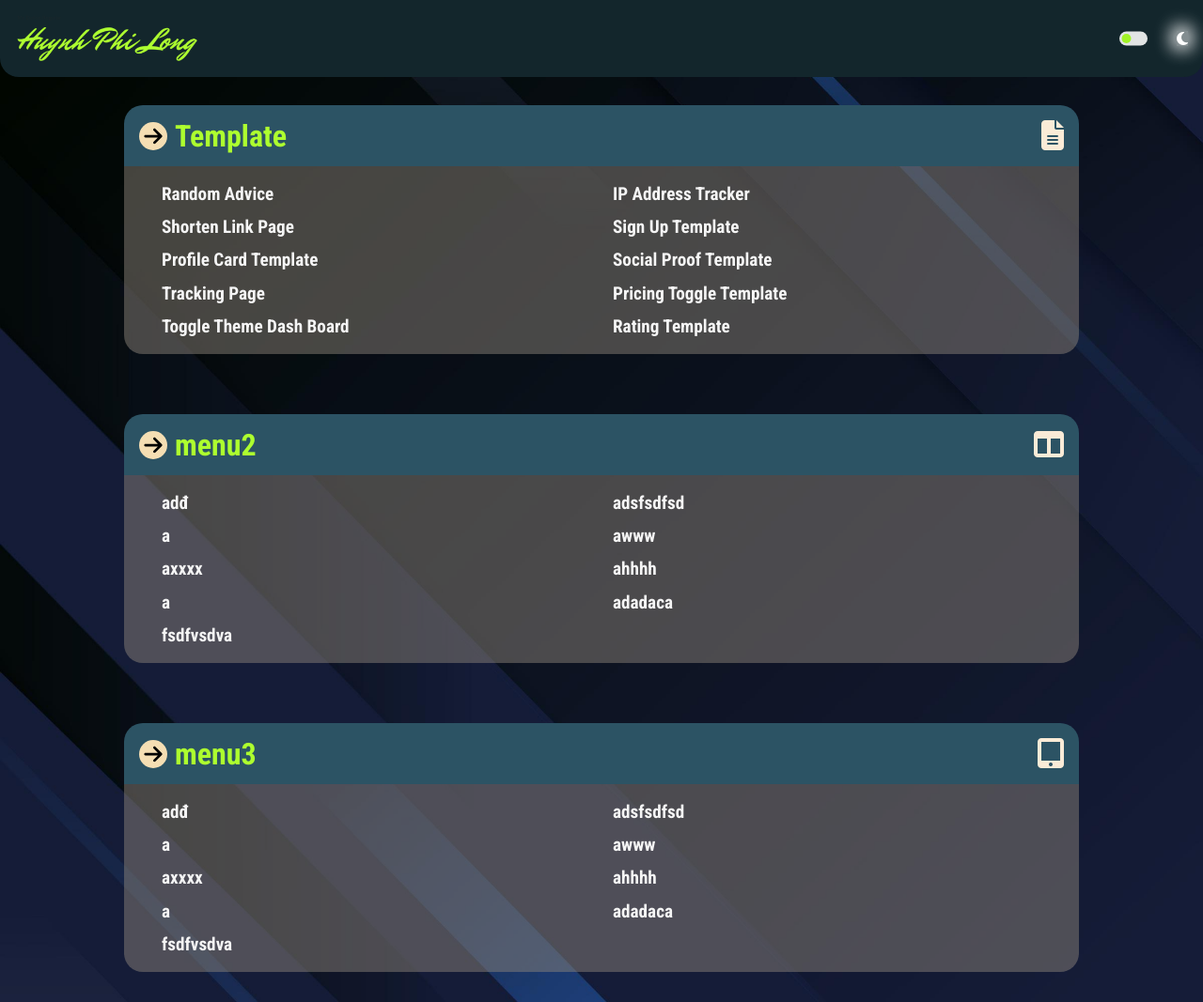
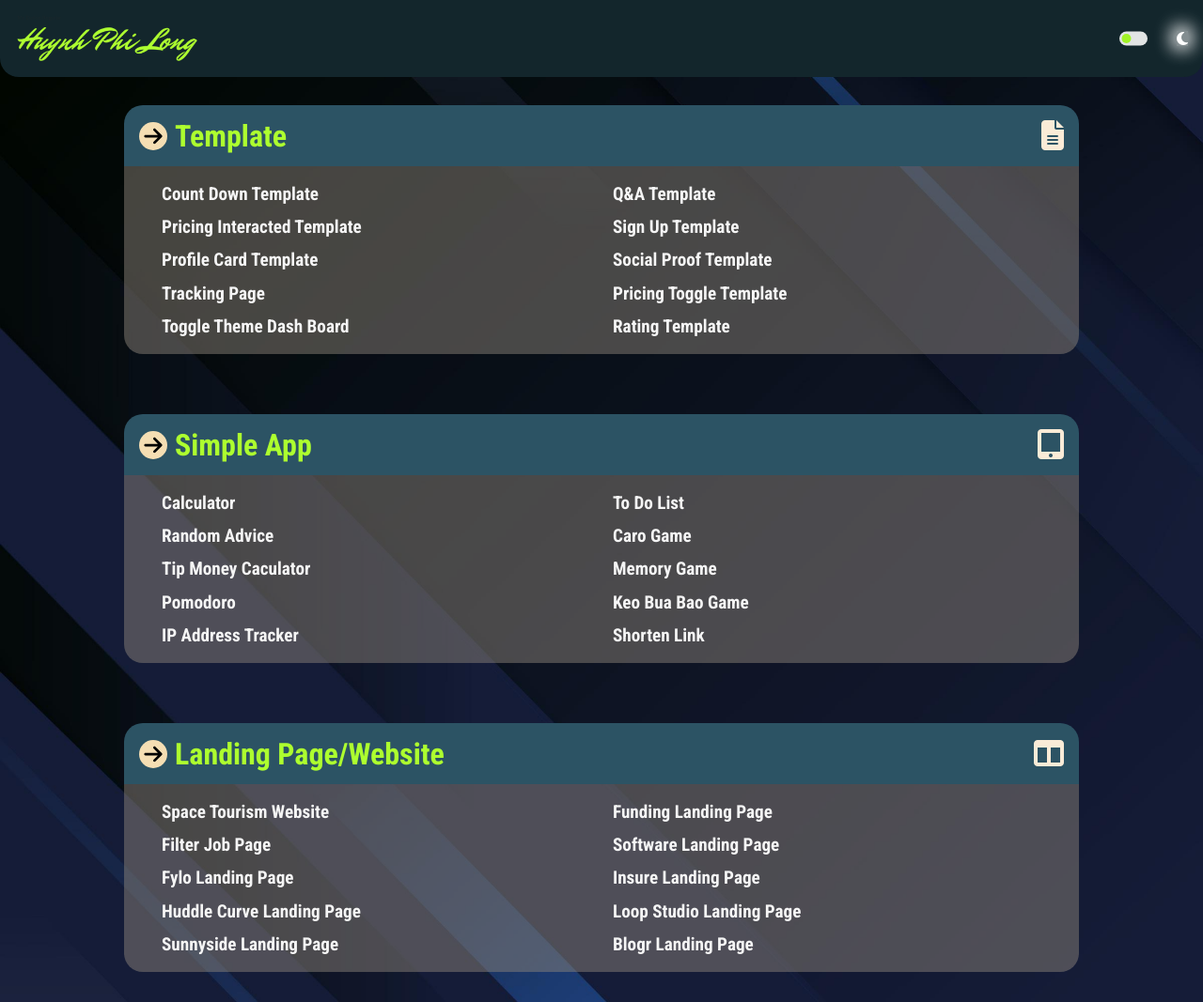
Before and after one commit to PhiLongVN/Projects-Page, a plain HTML site: page index.html in a window 1280 px wide. Shown: the whole page at 94% size. Drawn offline with Linux system fonts and the light colour scheme.

Commit message:
add thêm project cho 2 phần còn lại

```diff
--- a/index.html
+++ b/index.html
@@ -46,14 +46,15 @@
           <div class="sec-menu">
             <ul class="block-list">
               <li>
-                <a href="https://philongvn.github.io/Random-Advice/">Random Advice</a>
+                <a href="https://philongvn.github.io/Count-Down-App/">Count Down Template</a>
               </li>
               <li>
-                <a href="https://philongvn.github.io/IP-Address-Tracker-/">IP Address Tracker</a>
+                <a href="https://philongvn.github.io/FAQ-2/">Q&A Template</a>
               </li>
               <li>
-                <a href="https://philongvn.github.io/Shorten-Link-Page/">Shorten Link Page</a>
+                <a href="https://philongvn.github.io/Pricing-Interacted/">Pricing Interacted Template</a>
               </li>
+
               <li>
                 <a href="https://philongvn.github.io/Sign-Up-template/">Sign Up Template</a>
               </li>
@@ -90,41 +91,47 @@
                 d="M438.6 278.6c12.5-12.5 12.5-32.8 0-45.3l-160-160c-12.5-12.5-32.8-12.5-45.3 0s-12.5 32.8 0 45.3L338.8 224 32 224c-17.7 0-32 14.3-32 32s14.3 32 32 32l306.7 0L233.4 393.4c-12.5 12.5-12.5 32.8 0 45.3s32.8 12.5 45.3 0l160-160z"
               />
             </svg>
-            <h2>menu2</h2>
+            <h2>Simple App</h2>
 
             <div class="icon-second">
-              <i class="fas fa-columns"></i>
+              <i class="fas fa-tablet-alt"></i>
+
             </div>
           </div>
           <div class="sec-menu">
             <ul class="block-list">
               <li>
-                <a href="">adđ</a>
+                <a href="https://philongvn.github.io/Calculator-App/">Calculator</a>
               </li>
               <li>
-                <a href="">adsfsdfsd</a>
+                <a href="https://philongvn.github.io/ToDoList/">To Do List</a>
               </li>
               <li>
-                <a href="">a</a>
+                <a href="https://philongvn.github.io/Random-Advice/">Random Advice</a>
+              </li>
+
+              <li>
+                <a href="https://philongvn.github.io/Tic-Tac-Toe-Game/">Caro Game</a>
               </li>
               <li>
-                <a href="">awww</a>
+                <a href="https://philongvn.github.io/Caculator-Tip-Money/">Tip Money Caculator</a>
               </li>
               <li>
-                <a href="">axxxx</a>
+                <a href="https://philongvn.github.io/Memory-Game/">Memory Game</a>
               </li>
               <li>
-                <a href="">ahhhh</a>
+                <a href="https://philongvn.github.io/Pomodoro-App/">Pomodoro</a>
               </li>
               <li>
-                <a href="">a</a>
+                <a href="https://philongvn.github.io/Keo-Bua-Bao-Game/">Keo Bua Bao Game</a>
               </li>
               <li>
-                <a href="">adadaca</a>
+                <a href="https://philongvn.github.io/IP-Address-Tracker-/">IP Address Tracker</a>
               </li>
               <li>
-                <a href="">fsdfvsdva</a>
+                <a href="https://philongvn.github.io/Shorten-Link-Page/">Shorten Link</a>
               </li>
+
             </ul>
           </div>
         </div>
@@ -140,39 +147,42 @@
                 d="M438.6 278.6c12.5-12.5 12.5-32.8 0-45.3l-160-160c-12.5-12.5-32.8-12.5-45.3 0s-12.5 32.8 0 45.3L338.8 224 32 224c-17.7 0-32 14.3-32 32s14.3 32 32 32l306.7 0L233.4 393.4c-12.5 12.5-12.5 32.8 0 45.3s32.8 12.5 45.3 0l160-160z"
               />
             </svg>
-            <h2>menu3</h2>
+            <h2>Landing Page/Website</h2>
             <div class="icon-second">
-              <i class="fas fa-tablet-alt"></i>
+              <i class="fas fa-columns"></i>
             </div>
           </div>
           <div class="sec-menu">
             <ul class="block-list">
               <li>
-                <a href="">adđ</a>
+                <a href="https://philongvn.github.io/Space-Tourism-Web/">Space Tourism Website</a>
               </li>
               <li>
-                <a href="">adsfsdfsd</a>
+                <a href="https://philongvn.github.io/CROW-FUNDING-PAGE/">Funding Landing Page</a>
               </li>
               <li>
-                <a href="">a</a>
+                <a href="https://philongvn.github.io/FIlter-Job-List/">Filter Job Page</a>
               </li>
               <li>
-                <a href="">awww</a>
+                <a href="https://philongvn.github.io/ClipBoard-Landing-Page/">Software Landing Page</a>
               </li>
               <li>
-                <a href="">axxxx</a>
+                <a href="https://philongvn.github.io/Fylo-Light-Theme/">Fylo Landing Page</a>
               </li>
               <li>
-                <a href="">ahhhh</a>
+                <a href=" https://philongvn.github.io/Insure-Landing-Page/">Insure Landing Page</a>
               </li>
               <li>
-                <a href="">a</a>
+                <a href="https://philongvn.github.io/Huddle-Curve-Landing-Page/">Huddle Curve Landing Page</a>
               </li>
               <li>
-                <a href="">adadaca</a>
+                <a href="https://philongvn.github.io/LoopStudio-Landing-Page/">Loop Studio Landing Page</a>
               </li>
               <li>
-                <a href="">fsdfvsdva</a>
+                <a href="https://philongvn.github.io/Landing-Page/">Sunnyside Landing Page</a>
+              </li>
+              <li>
+                <a href="https://philongvn.github.io/Blog-Landing-Page/">Blogr Landing Page</a>
               </li>
             </ul>
           </div>
```
